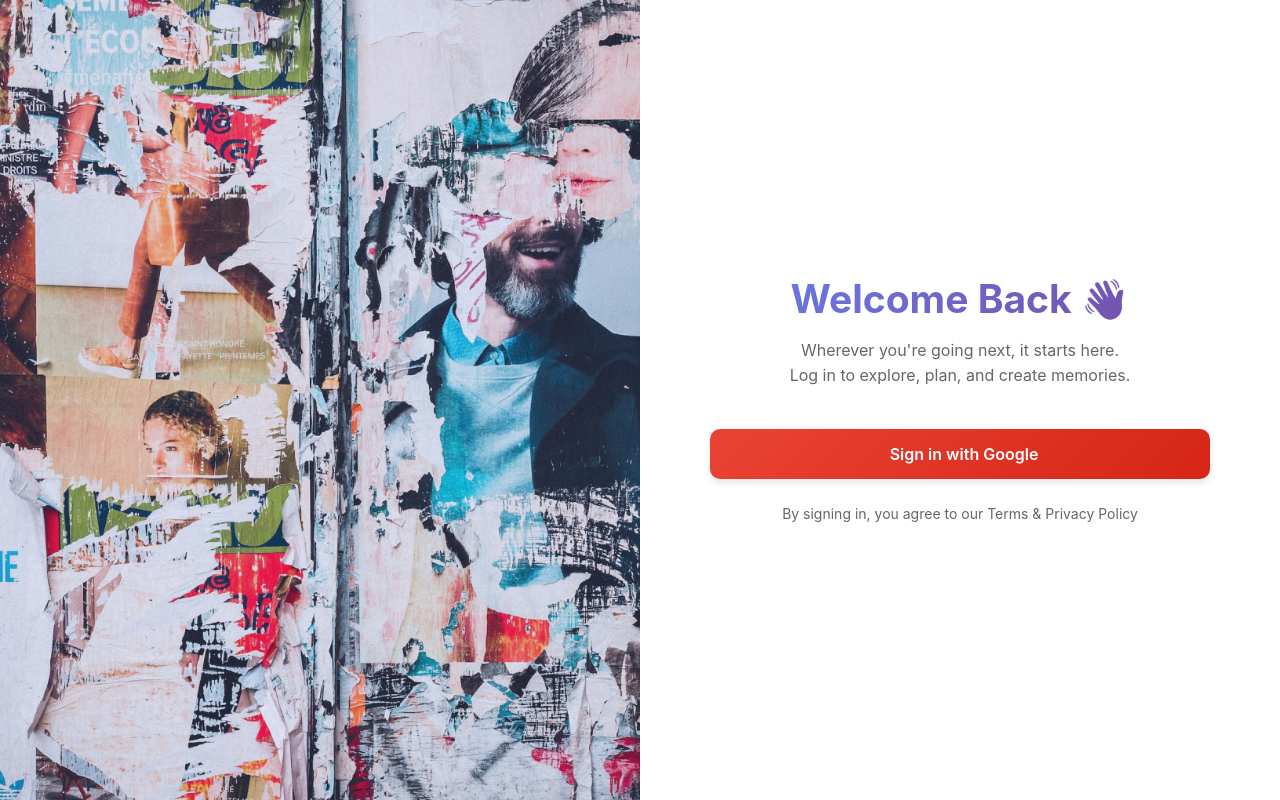
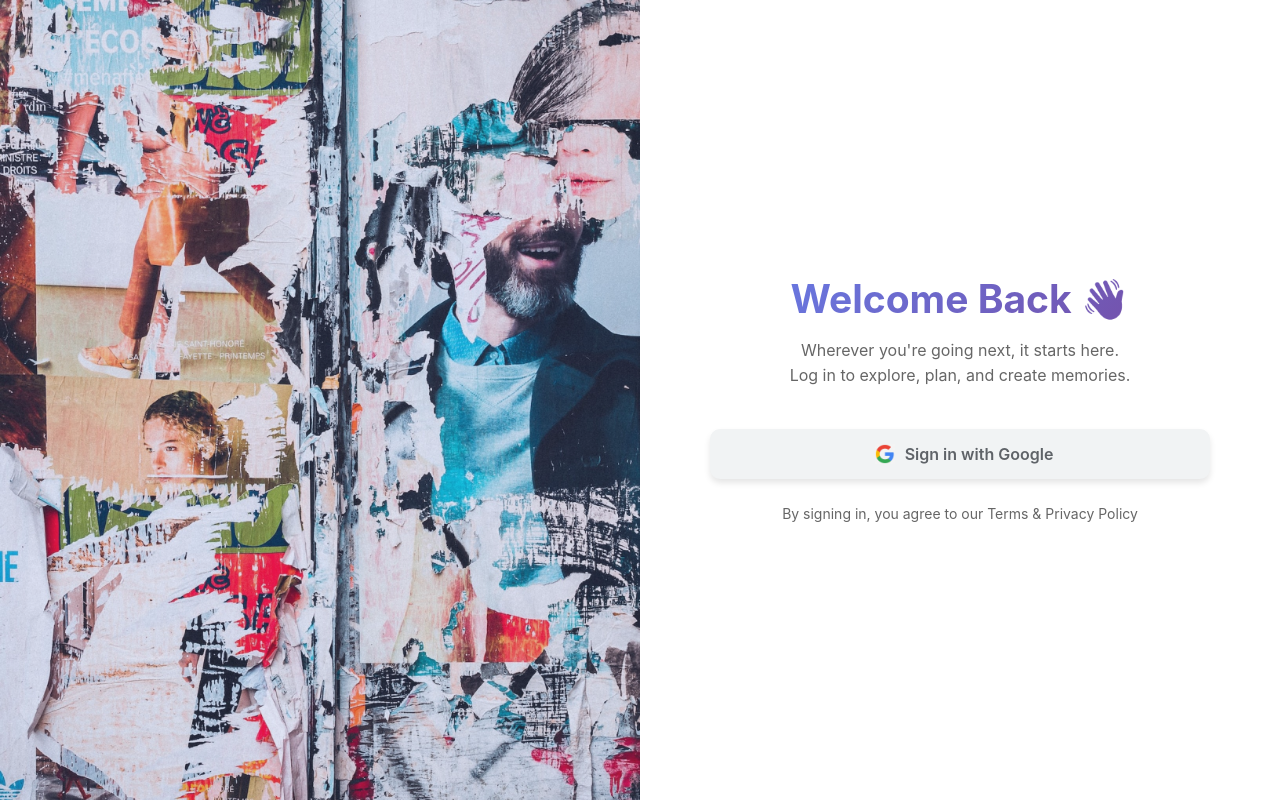
Before and after one commit to narephat6509650369/my-tripmate-wepapp, a React (Vite) app in the folder frontend/: page /login in a window 1280 px wide. Built offline with nearby package versions, Linux system fonts and the light colour scheme; no server answers.

Commit message:
change design login bottom

```diff
--- a/frontend/src/index.css
+++ b/frontend/src/index.css
@@ -128,7 +128,8 @@ code {
 }
 
 .bg-google {
-  background: linear-gradient(135deg, #ea4335 0%, #d62516 100%);
+  background: #f1f3f4;
+  color: #5f6368;
 }
 
 .error-message {
--- a/frontend/src/pages/LoginPage.tsx
+++ b/frontend/src/pages/LoginPage.tsx
@@ -4,6 +4,7 @@ import { useGoogleLogin } from '@react-oauth/google';
 import { useAuth } from '../contexts/AuthContext';
 import bgImage from '../assets/login-bg.jpg';
 import { redirect, useLocation } from 'react-router-dom';
+import googleLogo from '../assets/google-logo-icon-gsuite-hd-701751694791470gzbayltphh.png';
 
 function LoginPage() {
   const { login } = useAuth();
@@ -115,6 +116,11 @@ function LoginPage() {
               }}
             >
               <i className="fab fa-google" style={{ marginRight: '8px' }} />
+              <img
+                src={googleLogo}
+                alt="google"
+                style={{ width: '20px', marginRight: '10px' }}
+              />
               {loading ? 'Signing in...' : 'Sign in with Google'}
             </button>
           </div>
```
Also changed, not shown: frontend/src/assets/google-logo-icon-gsuite-hd-701751694791470gzbayltphh.png (added).
